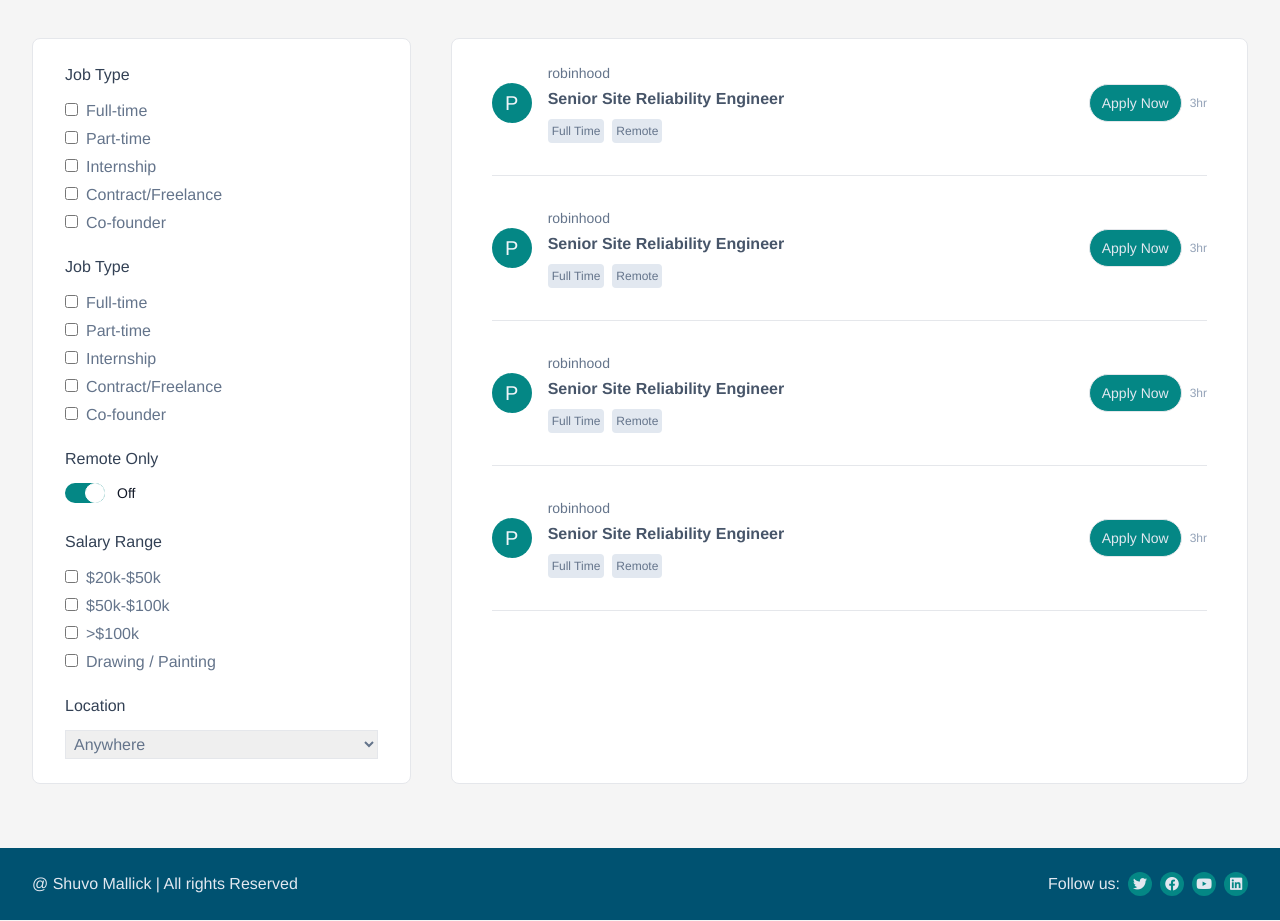
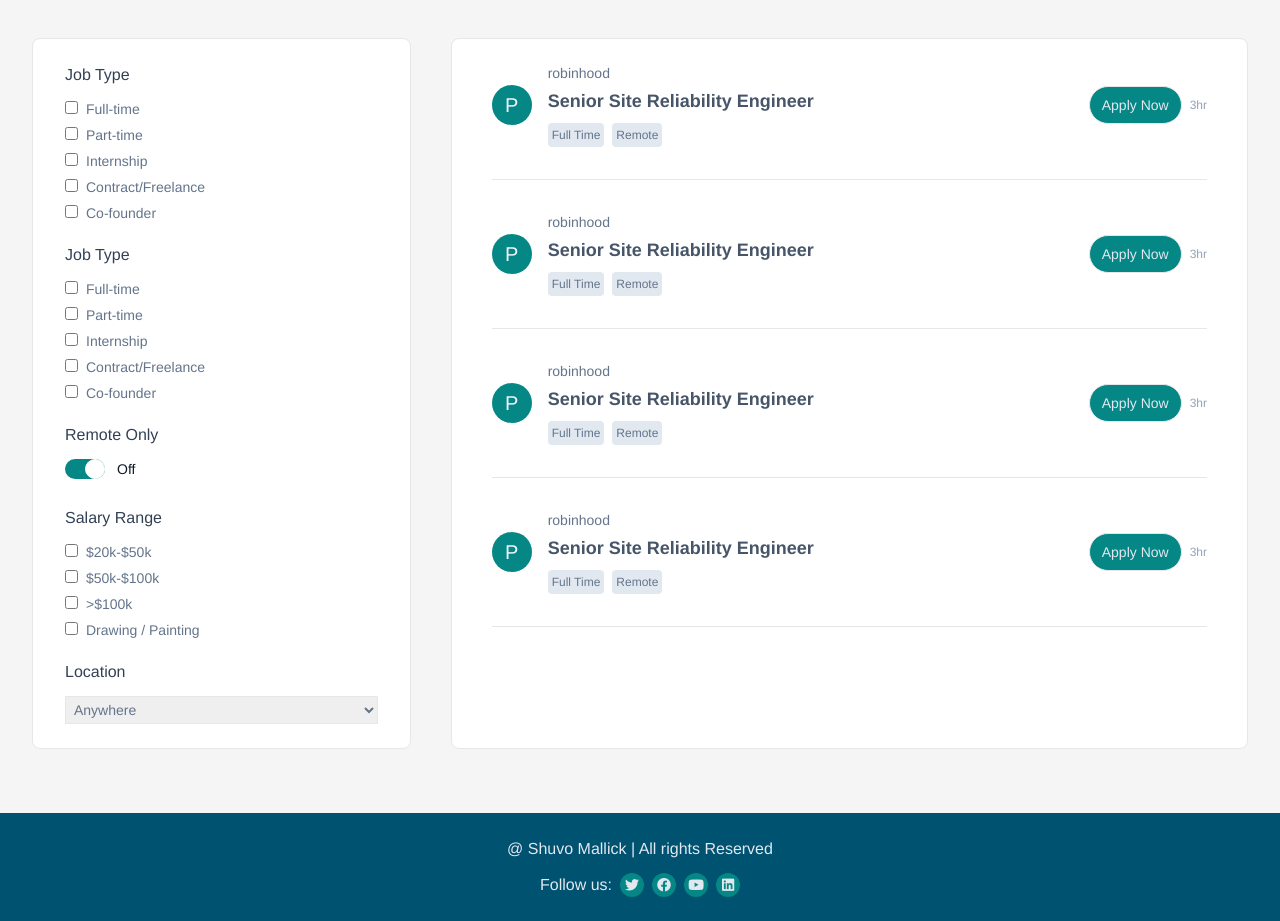
Before and after one commit to ShuvoMallick01/Job-Website-Tailwindcss-VueJS, a Vue app: page / in a window 1280 px wide. Shown: the part 660-1581 px from the top of the page. Built offline with nearby package versions, Linux system fonts and the light colour scheme.

Commit message:
Fixing Some Code in Home Page

```diff
--- a/src/App.vue
+++ b/src/App.vue
@@ -108,26 +108,26 @@
         <!-- Job Type -->
         <div class="">
           <h3 class="h6 font-medium text-slate-700 mb-3">Job Type</h3>
-          <div class="text-slate-500 font-light space-y-1">
+          <div class="text-slate-500 font-light space-y-1.5 text-sm">
             <div class="form-check">
               <input class="mr-2" type="checkbox" id="fulltime" />
               <label class="" for="fulltime">Full-time</label>
             </div>
             <div class="form-check">
-              <input class="mr-2" type="checkbox" id="fulltime" />
-              <label class="" for="fulltime">Part-time</label>
+              <input class="mr-2" type="checkbox" id="parttime" />
+              <label class="" for="parttime">Part-time</label>
             </div>
             <div class="form-check">
-              <input class="mr-2" type="checkbox" id="fulltime" />
-              <label class="" for="fulltime">Internship</label>
+              <input class="mr-2" type="checkbox" id="internship" />
+              <label class="" for="internship">Internship</label>
             </div>
             <div class="form-check">
-              <input class="mr-2" type="checkbox" id="fulltime" />
-              <label class="" for="fulltime">Contract/Freelance</label>
+              <input class="mr-2" type="checkbox" id="contract" />
+              <label class="" for="contract">Contract/Freelance</label>
             </div>
             <div class="form-check">
-              <input class="mr-2" type="checkbox" id="fulltime" />
-              <label class="" for="fulltime">Co-founder</label>
+              <input class="mr-2" type="checkbox" id="cofounder" />
+              <label class="" for="cofounder">Co-founder</label>
             </div>
           </div>
         </div>
@@ -135,26 +135,26 @@
         <!-- Job Type -->
         <div class="">
           <h3 class="h6 font-medium text-slate-700 mb-3">Job Type</h3>
-          <div class="text-slate-500 font-light space-y-1">
+          <div class="text-slate-500 font-light space-y-1.5 text-sm">
             <div class="form-check">
               <input class="mr-2" type="checkbox" id="fulltime" />
               <label class="" for="fulltime">Full-time</label>
             </div>
             <div class="form-check">
-              <input class="mr-2" type="checkbox" id="fulltime" />
-              <label class="" for="fulltime">Part-time</label>
+              <input class="mr-2" type="checkbox" id="parttime" />
+              <label class="" for="parttime">Part-time</label>
             </div>
             <div class="form-check">
-              <input class="mr-2" type="checkbox" id="fulltime" />
-              <label class="" for="fulltime">Internship</label>
+              <input class="mr-2" type="checkbox" id="internship" />
+              <label class="" for="internship">Internship</label>
             </div>
             <div class="form-check">
-              <input class="mr-2" type="checkbox" id="fulltime" />
-              <label class="" for="fulltime">Contract/Freelance</label>
+              <input class="mr-2" type="checkbox" id="contract" />
+              <label class="" for="contract">Contract/Freelance</label>
             </div>
             <div class="form-check">
-              <input class="mr-2" type="checkbox" id="fulltime" />
-              <label class="" for="fulltime">Co-founder</label>
+              <input class="mr-2" type="checkbox" id="cofounder" />
+              <label class="" for="cofounder">Co-founder</label>
             </div>
           </div>
         </div>
@@ -177,22 +177,22 @@
         <!-- Job Type -->
         <div class="">
           <h3 class="h6 font-medium text-slate-700 mb-3">Salary Range</h3>
-          <div class="text-slate-500 font-light space-y-1">
+          <div class="text-slate-500 font-light space-y-1.5 text-sm">
             <div class="form-check">
-              <input class="mr-2" type="checkbox" id="fulltime" />
-              <label class="" for="fulltime">$20k-$50k</label>
+              <input class="mr-2" type="checkbox" id="20kto50k" />
+              <label class="" for="20kto50k">$20k-$50k</label>
             </div>
             <div class="form-check">
-              <input class="mr-2" type="checkbox" id="fulltime" />
-              <label class="" for="fulltime">$50k-$100k</label>
+              <input class="mr-2" type="checkbox" id="50kto100k" />
+              <label class="" for="50kto100k">$50k-$100k</label>
             </div>
             <div class="form-check">
-              <input class="mr-2" type="checkbox" id="fulltime" />
-              <label class="" for="fulltime">>$100k</label>
+              <input class="mr-2" type="checkbox" id="100kup" />
+              <label class="" for="100kup">>$100k</label>
             </div>
             <div class="form-check">
-              <input class="mr-2" type="checkbox" id="fulltime" />
-              <label class="" for="fulltime">Drawing / Painting</label>
+              <input class="mr-2" type="checkbox" id="drawingpainting" />
+              <label class="" for="drawingpainting">Drawing / Painting</label>
             </div>
           </div>
         </div>
@@ -203,7 +203,7 @@
           <select
             id="countrys"
             name="countrys"
-            class="w-full border px-1 py-1 font-light text-slate-500 focus:outline-none"
+            class="w-full border px-1 py-1 font-light text-slate-500 focus:outline-none text-sm"
           >
             <option value="volvo" class="disable disable:text-slate-400">
               Anywhere
@@ -221,14 +221,14 @@
         <div class="md:flex justify-between border-b pb-8 mb-8 items-center">
           <div class="flex items-center gap-4">
             <div
-              class="bg-secondary w-10 h-10 text-slate-100 text-xl rounded-full flex justify-center relative items-center"
+              class="bg-secondary w-8 h-8 md:w-10 md:h-10 text-slate-100 text-base md:text-xl rounded-full flex justify-center relative items-center"
             >
               <p class="absolute">P</p>
             </div>
 
             <div class="">
-              <p class="text-slate-500 text-sm mb-1">robinhood</p>
-              <h4 class="font-semibold text-slate-600 mb-2">
+              <p class="text-slate-500 text-xs md:text-sm mb-1">robinhood</p>
+              <h4 class="font-semibold text-slate-600 mb-2 md:text-lg text-sm">
                 Senior Site Reliability Engineer
               </h4>
 
@@ -258,14 +258,14 @@
         <div class="md:flex justify-between border-b pb-8 mb-8 items-center">
           <div class="flex items-center gap-4">
             <div
-              class="bg-secondary w-10 h-10 text-slate-100 text-xl rounded-full flex justify-center relative items-center"
+              class="bg-secondary w-8 h-8 md:w-10 md:h-10 text-slate-100 text-base md:text-xl rounded-full flex justify-center relative items-center"
             >
               <p class="absolute">P</p>
             </div>
 
             <div class="">
-              <p class="text-slate-500 text-sm mb-1">robinhood</p>
-              <h4 class="font-semibold text-slate-600 mb-2">
+              <p class="text-slate-500 text-xs md:text-sm mb-1">robinhood</p>
+              <h4 class="font-semibold text-slate-600 mb-2 md:text-lg text-sm">
                 Senior Site Reliability Engineer
               </h4>
 
@@ -295,14 +295,14 @@
         <div class="md:flex justify-between border-b pb-8 mb-8 items-center">
           <div class="flex items-center gap-4">
             <div
-              class="bg-secondary w-10 h-10 text-slate-100 text-xl rounded-full flex justify-center relative items-center"
+              class="bg-secondary w-8 h-8 md:w-10 md:h-10 text-slate-100 text-base md:text-xl rounded-full flex justify-center relative items-center"
             >
               <p class="absolute">P</p>
             </div>
 
             <div class="">
-              <p class="text-slate-500 text-sm mb-1">robinhood</p>
-              <h4 class="font-semibold text-slate-600 mb-2">
+              <p class="text-slate-500 text-xs md:text-sm mb-1">robinhood</p>
+              <h4 class="font-semibold text-slate-600 mb-2 md:text-lg text-sm">
                 Senior Site Reliability Engineer
               </h4>
 
@@ -332,14 +332,14 @@
         <div class="md:flex justify-between border-b pb-8 mb-8 items-center">
           <div class="flex items-center gap-4">
             <div
-              class="bg-secondary w-10 h-10 text-slate-100 text-xl rounded-full flex justify-center relative items-center"
+              class="bg-secondary w-8 h-8 md:w-10 md:h-10 text-slate-100 text-base md:text-xl rounded-full flex justify-center relative items-center"
             >
               <p class="absolute">P</p>
             </div>
 
             <div class="">
-              <p class="text-slate-500 text-sm mb-1">robinhood</p>
-              <h4 class="font-semibold text-slate-600 mb-2">
+              <p class="text-slate-500 text-xs md:text-sm mb-1">robinhood</p>
+              <h4 class="font-semibold text-slate-600 mb-2 md:text-lg text-sm">
                 Senior Site Reliability Engineer
               </h4>
 
@@ -370,9 +370,12 @@
 
   <!-- FOOTER -->
   <footer class="bg-primary py-6 text-slate-200 font-light mt-16">
-    <div class="myContainer flex justify-between">
+    <div
+      class="myContainer flex-col text-center space-y-3 lg:space-y-3 lg:flex-row lg:justify-between lg:items-center"
+    >
       <p>@ Shuvo Mallick | All rights Reserved</p>
-      <div class="flex gap-2">
+
+      <div class="flex gap-2 justify-center">
         Follow us:
         <div class="social-icon">
           <p class="absolute text-sm">
```
